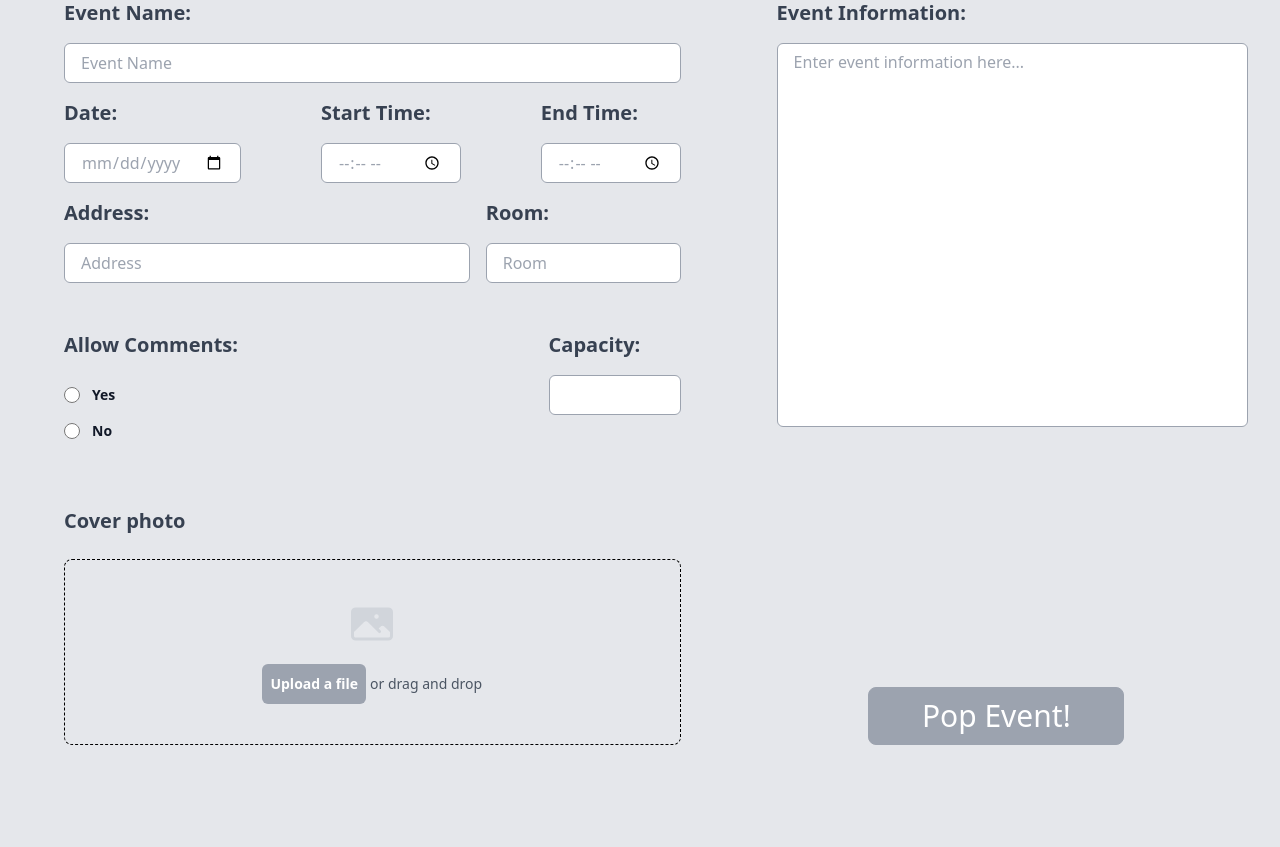
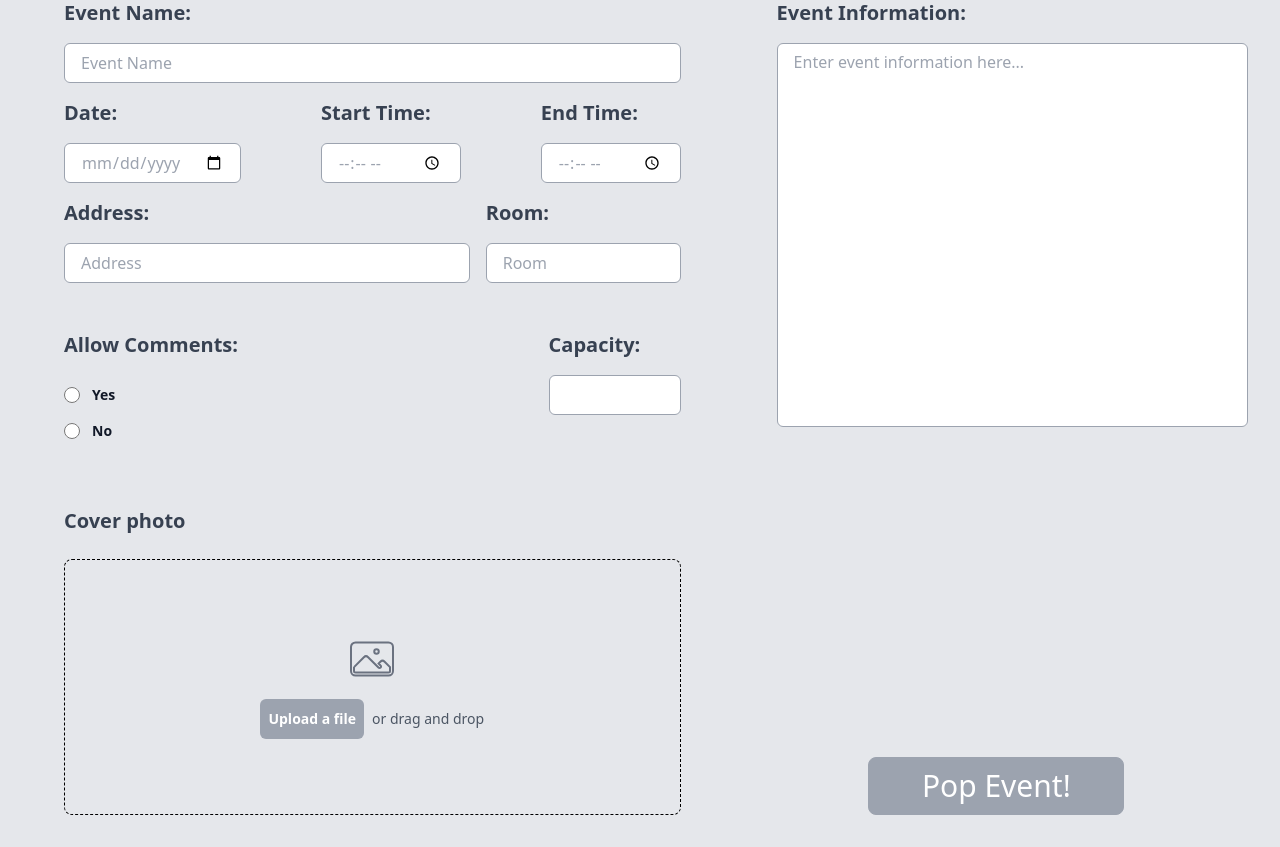
Before and after one commit to ECE444-2023Fall/project-1-web-application-design-group17-jigglies, a Flask app: page /create_event in a window 1280 px wide. Shown: the part 259-1106 px from the top of the page. Before the commit the page ends 1004 px from the top, so only its background shows below. Run offline with Flask 3, Linux system fonts and the light colour scheme; some libraries are stand-ins or nearby versions.

Commit message:
Add support for manual file drop

```diff
--- a/app.py
+++ b/app.py
@@ -126,9 +126,11 @@ def logout():
 
 
 ## ------------------------------- Create Event ------------------------------- ##
-@app.route('/event_success')
-def event_success():
+
+@app.route('/event_success', methods=['GET', 'POST'])
+def event():
     return render_template('event_success.html')
+
 
 @app.route('/create_event', methods=['GET', 'POST'])
 def create_event():
--- /dev/null
+++ b/static/script.js
@@ -0,0 +1,46 @@
+document.addEventListener("DOMContentLoaded", function() {
+    const dropZone = document.querySelector(".flex.flex-col.w-full.p-8");
+    const fileInput = document.getElementById("file-upload");
+    const uploadText = document.getElementById("upload-text");
+    const imagePreview = document.getElementById("image-preview");
+    const uploadIcon = document.getElementById("upload-icon");
+
+    if (!dropZone) {
+        console.error("Drop zone element not found!");
+        return;
+    }
+
+    dropZone.addEventListener("dragover", function(e) {
+        e.preventDefault();
+    });
+
+    dropZone.addEventListener("drop", function(e) {
+        e.preventDefault();
+
+        if (e.dataTransfer.items && e.dataTransfer.items[0].kind === "file") {
+            const file = e.dataTransfer.items[0].getAsFile();
+            const dt = new DataTransfer();
+            dt.items.add(file);
+            fileInput.files = dt.files;
+            previewImage(file);
+        }
+    });
+
+    fileInput.addEventListener("change", function() {
+        const file = fileInput.files[0];
+        if (file) {
+            previewImage(file);
+        }
+    });
+
+    function previewImage(file) {
+        const reader = new FileReader();
+        reader.onload = function(e) {
+            imagePreview.src = e.target.result;
+            imagePreview.classList.remove("hidden");
+            uploadIcon.classList.add("hidden");
+            uploadText.textContent = "Replace image";
+        };
+        reader.readAsDataURL(file);
+    }
+});
--- a/templates/base-events.html
+++ b/templates/base-events.html
@@ -42,7 +42,7 @@
     </div>
 
     {% block content %} {% endblock %}
-
+    <script src="{{ url_for('static', filename='script.js') }}"></script>
 </body>
 
 </html>
--- a/templates/create_event.html
+++ b/templates/create_event.html
@@ -82,25 +82,26 @@
       <div class="flex flex-col w-full p-8">
         <div class="flex flex-col">
           <label for="cover-photo" class="font-lexend font-semibold text-gray-700 text-xl pb-4">Cover photo</label>
-                <div class="mt-2 flex justify-center rounded-lg border border-dashed border-black px-6 py-10">
+          <div class="mt-2 flex justify-center rounded-lg border border-dashed border-black px-6 py-10 h-64 flex-col justify-center">
             <div class="text-center">
-                    <svg class="mx-auto h-12 w-12 text-gray-300" viewBox="0 0 24 24" fill="currentColor" aria-hidden="true">
-                      <path fill-rule="evenodd"
-                        d="M1.5 6a2.25 2.25 0 012.25-2.25h16.5A2.25 2.25 0 0122.5 6v12a2.25 2.25 0 01-2.25 2.25H3.75A2.25 2.25 0 011.5 18V6zM3 16.06V18c0 .414.336.75.75.75h16.5A.75.75 0 0021 18v-1.94l-2.69-2.689a1.5 1.5 0 00-2.12 0l-.88.879.97.97a.75.75 0 11-1.06 1.06l-5.16-5.159a1.5 1.5 0 00-2.12 0L3 16.061zm10.125-7.81a1.125 1.125 0 112.25 0 1.125 1.125 0 01-2.25 0z"
-                        clip-rule="evenodd" />
+              <!-- Image Preview -->
+              <svg id="upload-icon" class="mx-auto h-12 w-12 text-gray-500" viewBox="0 0 24 24" fill="none" stroke="currentColor" aria-hidden="true">
+                <path fill-rule="evenodd" d="M1.5 6a2.25 2.25 0 012.25-2.25h16.5A2.25 2.25 0 0122.5 6v12a2.25 2.25 0 01-2.25 2.25H3.75A2.25 2.25 0 011.5 18V6zM3 16.06V18c0 .414.336.75.75.75h16.5A.75.75 0 0021 18v-1.94l-2.69-2.689a1.5 1.5 0 00-2.12 0l-.88.879.97.97a.75.75 0 11-1.06 1.06l-5.16-5.159a1.5 1.5 0 00-2.12 0L3 16.061zm10.125-7.81a1.125 1.125 0 112.25 0 1.125 1.125 0 01-2.25 0z" clip-rule="evenodd"></path>
             </svg>
-                    <div class="mt-4 flex text-sm leading-6 text-gray-600 items-center">
-                      <label for="file-upload"
-                        class="relative cursor-pointer rounded-md bg-gray-400 font-semibold text-white focus-within:outline-none focus-within:ring-2 focus-within:ring-indigo-600 focus-within:ring-offset-2 hover:bg-indigo-500 transition duration-300 p-2">
-                        <span class="font-lexend">Upload a file</span>
+            <img id="image-preview" class="mt-4 mx-auto h-24 w-auto object-cover hidden" src="#" alt="Uploaded Image Preview">
+
+              <div class="mt-4 flex text-sm leading-6 text-gray-600 items-center justify-center">
+                <label for="file-upload" class="relative cursor-pointer rounded-md bg-gray-400 font-semibold text-white focus-within:outline-none hover:bg-indigo-500 transition duration-300 p-2">
+                  <span id="upload-text" class="font-lexend">Upload a file</span>
                   <input id="file-upload" name="file-upload" type="file" accept="image/png, image/jpeg" class="sr-only">
-
                 </label>
-                      <p class="pl-1 font-lexend">or drag and drop</p>
+                <p class="pl-2 font-lexend">or drag and drop</p>
               </div>
             </div>
           </div>
         </div>
+      </div>
+
     </div>
     </div>
 
```
Also changed, not shown: 1 other file. Lines whose indentation alone changed are shown as unchanged.
